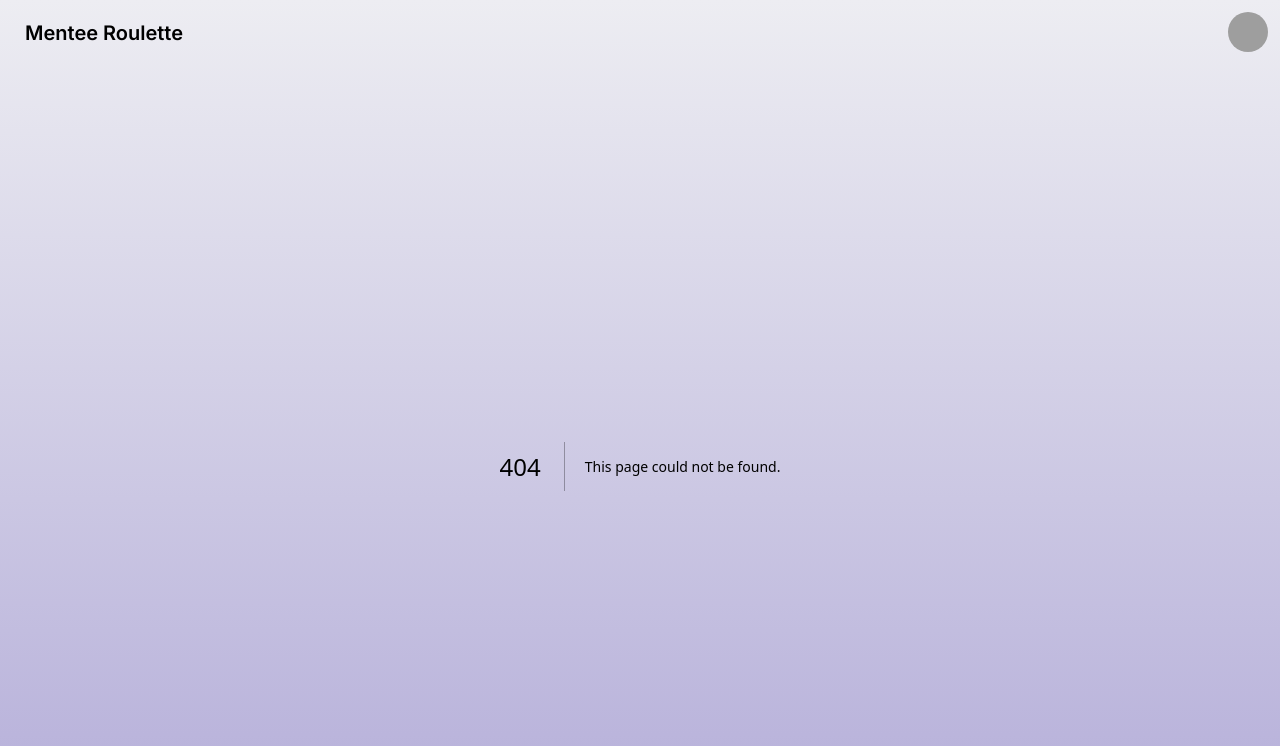
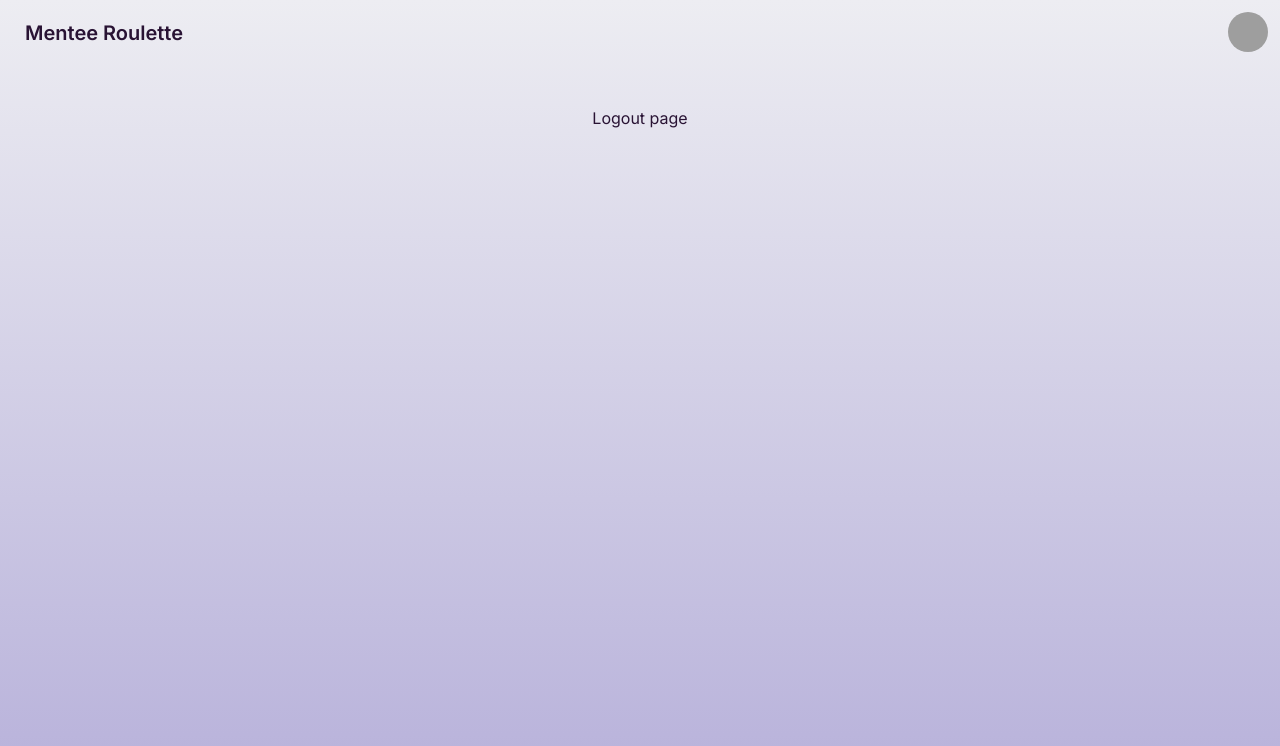
Before and after one commit to rafalgiemza/mentee-roulette, a Next.js app: page /logout in a window 1280 px wide. Before the commit this address had no page. Shown: the top 746 px of the page. Built offline with nearby package versions, Linux system fonts and the light colour scheme; grey boxes are pictures that could not be loaded.

Commit message:
logout dummy page

```diff
--- /dev/null
+++ b/src/app/logout/page.tsx
@@ -0,0 +1,9 @@
+import React from "react";
+
+export default function page() {
+  return (
+    <main className="flex min-h-screen flex-col items-center">
+      <div className="py-10">Logout page</div>
+    </main>
+  );
+}
```
